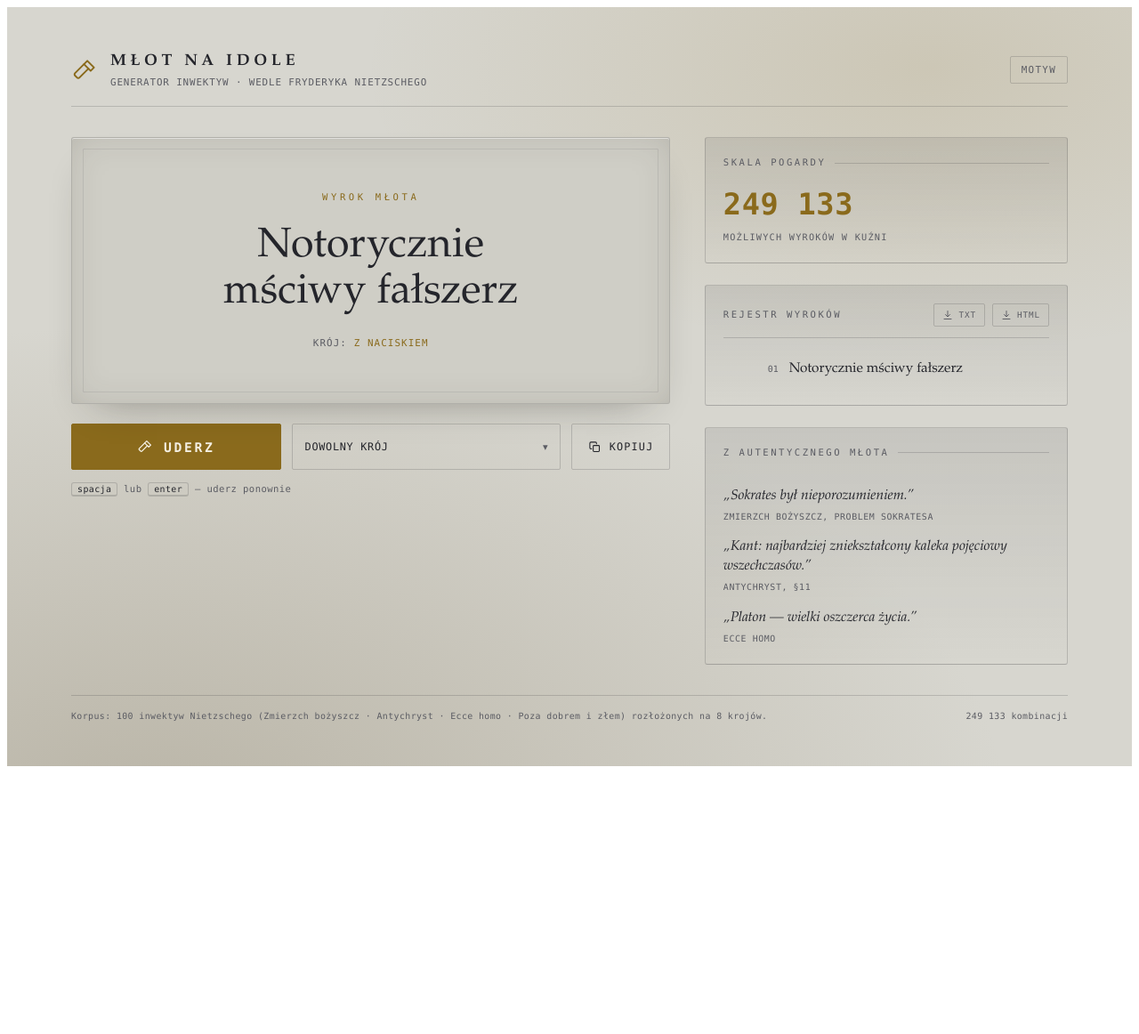
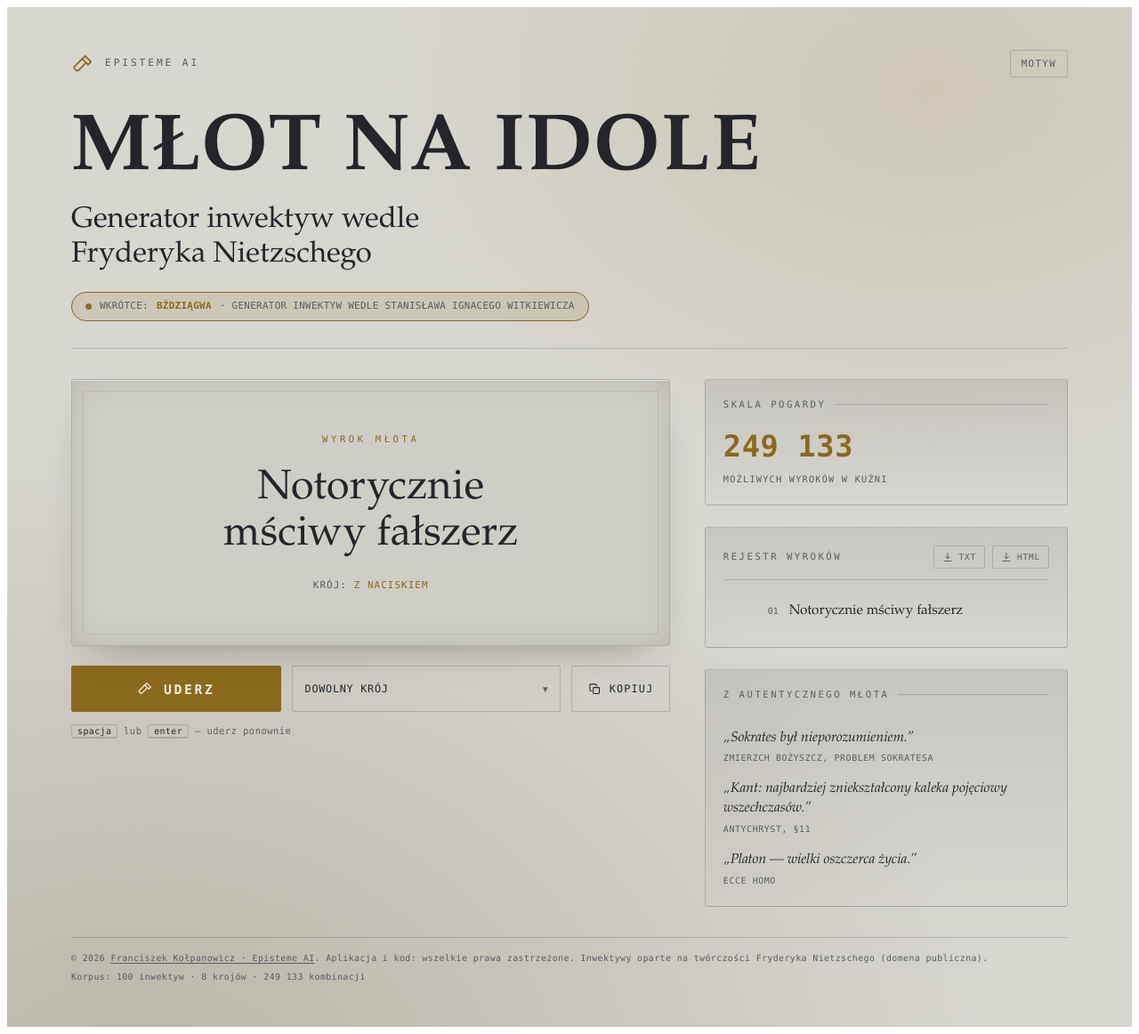
Before and after one commit to szafran00/mlot-na-idole, a plain HTML site: page index.html in a window 1280 px wide. Shown: the whole page at 89% size. Before the commit the page ends 869 px from the top, so only its background shows below. Drawn offline with Linux system fonts and the light colour scheme.

Commit message:
Trwałość stanu, blokada powtórek, wyeksponowany tytuł, prawa autorskie, pigułka
- rejestr wyroków zapisywany w localStorage (przetrwa odświeżenie), + motyw
- blokada anty-powtórkowa: bez tego samego rzeczownika w oknie 6 losowań
  (naprawia wrażenie "co 10. podobne" - paradoks urodzin na 59 rzeczownikach)
- duży tytuł + wyraźny podtytuł w nagłówku-bohaterze
- stopka: (c) Franciszek Kolpanowicz - Episteme AI + link episteme-ai.pl
  (także w eksportach .txt/.html)
- pigulka "Wkrotce: Bzdziagwa - generator inwektyw wedle S.I. Witkiewicza"

Co-Authored-By: Claude Opus 4.8 <noreply@anthropic.com>

```diff
--- a/index.html
+++ b/index.html
@@ -91,24 +91,40 @@
   .wrap { width: 100%; max-width: 1120px; display: flex; flex-direction: column; gap: clamp(20px, 3vw, 34px); }
 
   /* — masztowa belka — */
-  .masthead {
-    display: flex; align-items: center; justify-content: space-between; gap: 16px;
-    padding-bottom: 18px; border-bottom: 1px solid var(--line);
-  }
-  .brand { display: flex; align-items: center; gap: 14px; }
-  .hammer { width: 30px; height: 30px; flex: none; color: var(--brass); }
-  .brand-txt { display: flex; flex-direction: column; gap: 2px; }
-  .wordmark {
-    font-family: var(--serif); font-size: clamp(1rem, 1.4vw, 1.18rem);
-    font-weight: 700; letter-spacing: .26em; text-transform: uppercase; color: var(--ink);
-  }
-  .tagline { font-family: var(--mono); font-size: .68rem; letter-spacing: .08em; color: var(--ink-dim); text-transform: uppercase; }
+  .masthead { display: flex; flex-direction: column; gap: clamp(22px, 4vw, 40px); padding-bottom: clamp(20px, 3vw, 30px); border-bottom: 1px solid var(--line); }
+  .topbar { display: flex; align-items: center; justify-content: space-between; gap: 16px; }
+  .brand { display: flex; align-items: center; gap: 12px; }
+  .hammer { width: 26px; height: 26px; flex: none; color: var(--brass); }
+  .kicker { font-family: var(--mono); font-size: .7rem; letter-spacing: .26em; text-transform: uppercase; color: var(--ink-dim); }
   .theme-btn {
     font-family: var(--mono); font-size: .68rem; letter-spacing: .12em; text-transform: uppercase;
     color: var(--ink-dim); background: transparent; border: 1px solid var(--line);
     padding: 8px 12px; border-radius: 2px; cursor: pointer; transition: color .2s, border-color .2s;
   }
   .theme-btn:hover { color: var(--ink); border-color: var(--brass); }
+
+  /* — nagłówek-bohater — */
+  .hero { display: flex; flex-direction: column; gap: clamp(10px, 1.6vw, 16px); align-items: flex-start; }
+  .title {
+    font-family: var(--serif); font-weight: 700;
+    font-size: clamp(2.6rem, 8.5vw, 5.6rem); line-height: .96; letter-spacing: .015em;
+    text-transform: uppercase; color: var(--ink); text-wrap: balance;
+  }
+  .subtitle {
+    font-family: var(--serif); font-size: clamp(1.2rem, 3vw, 2.05rem); line-height: 1.18;
+    color: var(--ink); text-wrap: balance; max-width: 26ch;
+  }
+  .subtitle b { color: var(--brass); font-weight: 700; }
+  /* pigułka „wkrótce” */
+  .soon {
+    display: inline-flex; align-items: center; gap: 9px; margin-top: 6px;
+    font-family: var(--mono); font-size: .68rem; letter-spacing: .03em; text-transform: uppercase; line-height: 1.35;
+    color: var(--ink-dim); background: var(--brass-soft); border: 1px solid var(--brass);
+    padding: 8px 15px; border-radius: 999px;
+  }
+  .soon b { color: var(--brass); font-weight: 600; }
+  .soon-dot { width: 7px; height: 7px; border-radius: 50%; background: var(--brass); flex: none; animation: pulse 2.4s ease-in-out infinite; }
+  @keyframes pulse { 0%,100% { opacity: 1; } 50% { opacity: .25; } }
 
   /* — kolumny — */
   .cols { display: grid; grid-template-columns: 1.65fr 1fr; gap: clamp(20px, 3vw, 40px); align-items: start; }
@@ -271,6 +287,7 @@
     .ring.go { animation: none; }
     .strike { transition: none; }
     .strike:hover { transform: none; }
+    .soon-dot { animation: none; }
   }
 </style>
 
@@ -278,17 +295,21 @@
   <div class="wrap">
 
     <header class="masthead">
+      <div class="topbar">
         <div class="brand">
           <svg class="hammer" viewBox="0 0 24 24" fill="none" stroke="currentColor" stroke-width="1.6" stroke-linecap="round" stroke-linejoin="round" aria-hidden="true">
             <path d="M14.5 3.5l6 6-3 3-6-6z"/>
             <path d="M11.5 6.5l-8 8a1.6 1.6 0 0 0 0 2.3l1.7 1.7a1.6 1.6 0 0 0 2.3 0l8-8"/>
           </svg>
-        <div class="brand-txt">
-          <span class="wordmark">Młot na idole</span>
-          <span class="tagline">generator inwektyw · wedle Fryderyka Nietzschego</span>
-        </div>
+          <span class="kicker">Episteme AI</span>
         </div>
         <button class="theme-btn" id="themeBtn" type="button" aria-label="Zmień motyw">motyw</button>
+      </div>
+      <div class="hero">
+        <h1 class="title">Młot na idole</h1>
+        <p class="subtitle">Generator inwektyw wedle Fryderyka Nietzschego</p>
+        <div class="soon"><span class="soon-dot" aria-hidden="true"></span>Wkrótce: <b>Bździągwa</b> · generator inwektyw wedle Stanisława Ignacego Witkiewicza</div>
+      </div>
     </header>
 
     <div class="cols">
@@ -378,8 +399,8 @@
     </div>
 
     <footer class="foot">
-      <p>Korpus: 100 inwektyw Nietzschego (Zmierzch bożyszcz · Antychryst · Ecce homo · Poza dobrem i złem) rozłożonych na 8 krojów.</p>
-      <p id="footcount">— kombinacji</p>
+      <p>© 2026 <a href="https://www.episteme-ai.pl/" target="_blank" rel="noopener">Franciszek Kołpanowicz · Episteme AI</a>. Aplikacja i kod: wszelkie prawa zastrzeżone. Inwektywy oparte na twórczości Fryderyka Nietzschego (domena publiczna).</p>
+      <p>Korpus: 100 inwektyw · 8 krojów · <span id="footcount">kombinacji</span></p>
     </footer>
 
   </div>
@@ -465,19 +486,33 @@
     rozbudowany:"pełny wyrok", prosty:"prosty cios",
   };
 
+  // każdy szablon zwraca { t: tekst, n: rzeczownik-rdzeń }; n służy blokadzie powtórek
   const T = [
-    {id:"wzmocniony",  w:22, g:()=>{const n=pick(NOUN),a=pick(ADJ);return `${pick(INT)} ${adjFor(a,n.g)} ${n.w}`;}},
-    {id:"superlatyw",  w:14, g:()=>{const n=pick(REL),a=pick(ADJ);return `najbardziej ${adjFor(a,n.g)} ${n.w} ${pick(GEN)}`;}},
-    {id:"przyimkowy",  w:14, g:()=>{const n=pick(NOUN);return `${n.w} ${pick(PREP)}`;}},
-    {id:"podwojony",   w:16, g:()=>{const n=pick(NOUN);let a1=pick(ADJ),a2=pick(ADJ);while(a2===a1)a2=pick(ADJ);return `${adjFor(a1,n.g)}, ${adjFor(a2,n.g)} ${n.w}`;}},
-    {id:"lakoniczny",  w:6,  g:()=>pick(NOUN).w},
-    {id:"dopelniaczowy",w:12, g:()=>{const n=pick(REL);return `${n.w} ${pick(GEN)}`;}},
-    {id:"rozbudowany", w:10, g:()=>{const n=pick(NOUN),a=pick(ADJ);return `${adjFor(a,n.g)} ${n.w} ${pick(PREP)}`;}},
-    {id:"prosty",      w:6,  g:()=>{const n=pick(NOUN),a=pick(ADJ);return `${adjFor(a,n.g)} ${n.w}`;}},
+    {id:"wzmocniony",  w:22, g:()=>{const n=pick(NOUN),a=pick(ADJ);return {t:`${pick(INT)} ${adjFor(a,n.g)} ${n.w}`, n:n.w};}},
+    {id:"superlatyw",  w:14, g:()=>{const n=pick(REL),a=pick(ADJ);return {t:`najbardziej ${adjFor(a,n.g)} ${n.w} ${pick(GEN)}`, n:n.w};}},
+    {id:"przyimkowy",  w:14, g:()=>{const n=pick(NOUN);return {t:`${n.w} ${pick(PREP)}`, n:n.w};}},
+    {id:"podwojony",   w:16, g:()=>{const n=pick(NOUN);let a1=pick(ADJ),a2=pick(ADJ);while(a2===a1)a2=pick(ADJ);return {t:`${adjFor(a1,n.g)}, ${adjFor(a2,n.g)} ${n.w}`, n:n.w};}},
+    {id:"lakoniczny",  w:6,  g:()=>{const n=pick(NOUN);return {t:n.w, n:n.w};}},
+    {id:"dopelniaczowy",w:12, g:()=>{const n=pick(REL);return {t:`${n.w} ${pick(GEN)}`, n:n.w};}},
+    {id:"rozbudowany", w:10, g:()=>{const n=pick(NOUN),a=pick(ADJ);return {t:`${adjFor(a,n.g)} ${n.w} ${pick(PREP)}`, n:n.w};}},
+    {id:"prosty",      w:6,  g:()=>{const n=pick(NOUN),a=pick(ADJ);return {t:`${adjFor(a,n.g)} ${n.w}`, n:n.w};}},
   ];
 
   function pickT(){ const tot=T.reduce((s,t)=>s+t.w,0); let r=Math.random()*tot; for(const t of T){ if((r-=t.w)<0) return t; } return T[0]; }
-  function generate(id){ const t=id?(T.find(x=>x.id===id)||pickT()):pickT(); return {text:cap(t.g()), template:t.id}; }
+
+  // Blokada anty-powtórkowa. Wszystkie kroje ciągną z 59 rzeczowników, więc bez tego
+  // ten sam rdzeń wraca co ~8 losowań (paradoks urodzin) mimo 249 tys. pełnych kombinacji.
+  const recentNouns = [], recentTexts = [];
+  const NOUN_MEMORY = 6, TEXT_MEMORY = 40, MAX_TRIES = 24;
+  function generate(id){
+    const t = id ? (T.find(x=>x.id===id) || pickT()) : pickT();
+    let out, text, tries = 0;
+    do { out = t.g(); text = cap(out.t); tries++; }
+    while (tries < MAX_TRIES && (recentNouns.includes(out.n) || recentTexts.includes(text)));
+    recentNouns.push(out.n); if (recentNouns.length > NOUN_MEMORY) recentNouns.shift();
+    recentTexts.push(text);  if (recentTexts.length > TEXT_MEMORY) recentTexts.shift();
+    return { text, template: t.id };
+  }
 
   function total(){
     const A=ADJ.length,N=NOUN.length,R=REL.length,G=GEN.length,I=INT.length,P=PREP.length;
@@ -490,30 +525,44 @@
         regEl=$("#register"), counterEl=$("#counter"), footEl=$("#footcount"),
         toastEl=$("#toast"), variantEl=$("#variant"),
         expTxtEl=$("#expTxt"), expHtmlEl=$("#expHtml");
+  const reduce = matchMedia("(prefers-reduced-motion: reduce)").matches;
+
   let current = "Nieporozumienie";
-  const history = [];
-  const reduce = matchMedia("(prefers-reduced-motion: reduce)").matches;
+  let history = [];            // [{text, tpl}]
+  let userTheme = "";
+  const STORE = "mlot.state.v1";
 
   const grand = total();
   counterEl.textContent = grand.toLocaleString("pl-PL");
   footEl.textContent = grand.toLocaleString("pl-PL") + " kombinacji";
 
-  function render(res){
-    current = res.text;
-    verdictEl.textContent = res.text;
-    cutEl.innerHTML = `krój: <b>${NAMES[res.template]}</b>`;
-    if(!reduce){
+  // — trwałość stanu (localStorage) —
+  function save(){ try { localStorage.setItem(STORE, JSON.stringify({ h: history, t: userTheme })); } catch(e){} }
+  function load(){ try { return JSON.parse(localStorage.getItem(STORE) || "null"); } catch(e){ return null; } }
+
+  function paintRegister(){
+    if (!history.length){ regEl.innerHTML = `<li class="empty">Jeszcze nie uderzyłeś.</li>`; expTxtEl.disabled = expHtmlEl.disabled = true; return; }
+    regEl.innerHTML = history.map((h,i)=>`<li tabindex="0"><span class="n">${String(i+1).padStart(2,"0")}</span><span>${esc(h.text)}</span></li>`).join("");
+    [...regEl.querySelectorAll("li")].forEach((li,i)=> li.addEventListener("click",()=>copy(history[i].text)));
+    expTxtEl.disabled = expHtmlEl.disabled = false;
+  }
+  function showVerdict(text, tpl, animate){
+    current = text;
+    verdictEl.textContent = text;
+    cutEl.innerHTML = tpl ? `krój: <b>${NAMES[tpl]}</b>` : `krój: <b>zapisany</b>`;
+    if (animate && !reduce){
       verdictEl.classList.remove("struck"); void verdictEl.offsetWidth; verdictEl.classList.add("struck");
       ringEl.classList.remove("go"); void ringEl.offsetWidth; ringEl.classList.add("go");
     }
-    history.unshift(res.text);
-    if(history.length>500) history.pop();
-    regEl.innerHTML = history.map((h,i)=>`<li tabindex="0"><span class="n">${String(i+1).padStart(2,"0")}</span><span>${esc(h)}</span></li>`).join("");
-    [...regEl.querySelectorAll("li")].forEach((li,i)=> li.addEventListener("click",()=>copy(history[i])));
-    const has = history.length > 0;
-    expTxtEl.disabled = !has; expHtmlEl.disabled = !has;
   }
-  function strike(){ render(generate(variantEl.value||undefined)); }
+  function strike(){
+    const res = generate(variantEl.value || undefined);
+    showVerdict(res.text, res.template, true);
+    history.unshift({ text: res.text, tpl: res.template });
+    if (history.length > 500) history.pop();
+    paintRegister();
+    save();
+  }
 
   let toastT;
   function toast(msg){ toastEl.textContent=msg; toastEl.classList.add("show"); clearTimeout(toastT); toastT=setTimeout(()=>toastEl.classList.remove("show"),1600); }
@@ -529,16 +578,17 @@
     return `mlot-na-idole-wyroki-${d.getFullYear()}${p(d.getMonth()+1)}${p(d.getDate())}.${ext}`; };
 
   function buildTxt(){
-    const rule = "—".repeat(46);
-    const body = history.map((h,i)=> `${String(i+1).padStart(2,"0")}.  ${h}`).join("\n");
-    return `MŁOT NA IDOLE — rejestr wyroków\nwedle Fryderyka Nietzschego\n\n`
+    const rule = "=".repeat(46);
+    const body = history.map((h,i)=> `${String(i+1).padStart(2,"0")}.  ${h.text}`).join("\n");
+    return `MŁOT NA IDOLE / rejestr wyroków\nwedle Fryderyka Nietzschego\n\n`
       + `Wykuto: ${stamp()}\nLiczba wyroków: ${history.length}\n${rule}\n\n${body}\n\n${rule}\n`
+      + `(c) ${new Date().getFullYear()} Franciszek Kołpanowicz · Episteme AI · www.episteme-ai.pl\n`
       + `szafran00.github.io/mlot-na-idole\n`;
   }
 
   function buildHtml(){
     const items = history.map((h,i)=>
-      `      <li><span class="n">${String(i+1).padStart(2,"0")}</span><span class="v">${esc(h)}</span></li>`).join("\n");
+      `      <li><span class="n">${String(i+1).padStart(2,"0")}</span><span class="v">${esc(h.text)}</span></li>`).join("\n");
     return `<!DOCTYPE html>
 <html lang="pl">
 <head>
@@ -574,7 +624,7 @@
     <ul>
 ${items}
     </ul>
-    <footer>Zebrano w kuźni &middot; <a href="https://szafran00.github.io/mlot-na-idole/">szafran00.github.io/mlot-na-idole</a></footer>
+    <footer>© ${new Date().getFullYear()} Franciszek Kołpanowicz &middot; <a href="https://www.episteme-ai.pl/">Episteme AI</a> &middot; <a href="https://szafran00.github.io/mlot-na-idole/">młot na idole</a></footer>
   </div>
 </body>
 </html>
@@ -601,16 +651,27 @@ ${items}
     if(e.code==="Space" || e.code==="Enter"){ e.preventDefault(); strike(); }
   });
 
-  // motyw
+  // motyw (zapamiętywany)
   const themeBtn=$("#themeBtn");
   themeBtn.addEventListener("click", ()=>{
     const cur = document.documentElement.getAttribute("data-theme")
       || (matchMedia("(prefers-color-scheme: dark)").matches ? "dark" : "light");
-    document.documentElement.setAttribute("data-theme", cur==="dark" ? "light" : "dark");
+    userTheme = cur==="dark" ? "light" : "dark";
+    document.documentElement.setAttribute("data-theme", userTheme);
+    save();
   });
 
-  // pierwsze uderzenie
+  // ————— START: przywróć zapisany stan albo wykuj pierwszy wyrok —————
+  const saved = load();
+  if (saved && saved.t){ userTheme = saved.t; document.documentElement.setAttribute("data-theme", userTheme); }
+  if (saved && Array.isArray(saved.h) && saved.h.length){
+    history = saved.h.filter(x => x && typeof x.text === "string").slice(0, 500);
+    recentTexts.push(...history.slice(0, TEXT_MEMORY).map(h => h.text));
+    paintRegister();
+    showVerdict(history[0].text, history[0].tpl, false);
+  } else {
     strike();
+  }
 })();
 </script>
 </body>
```
Lines whose indentation alone changed are shown as unchanged.
